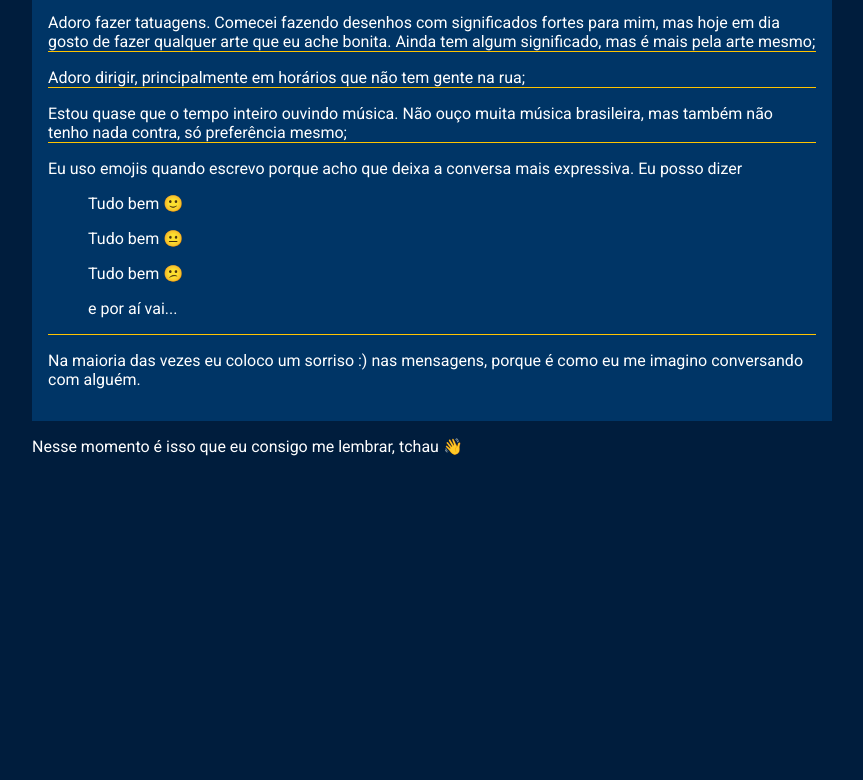
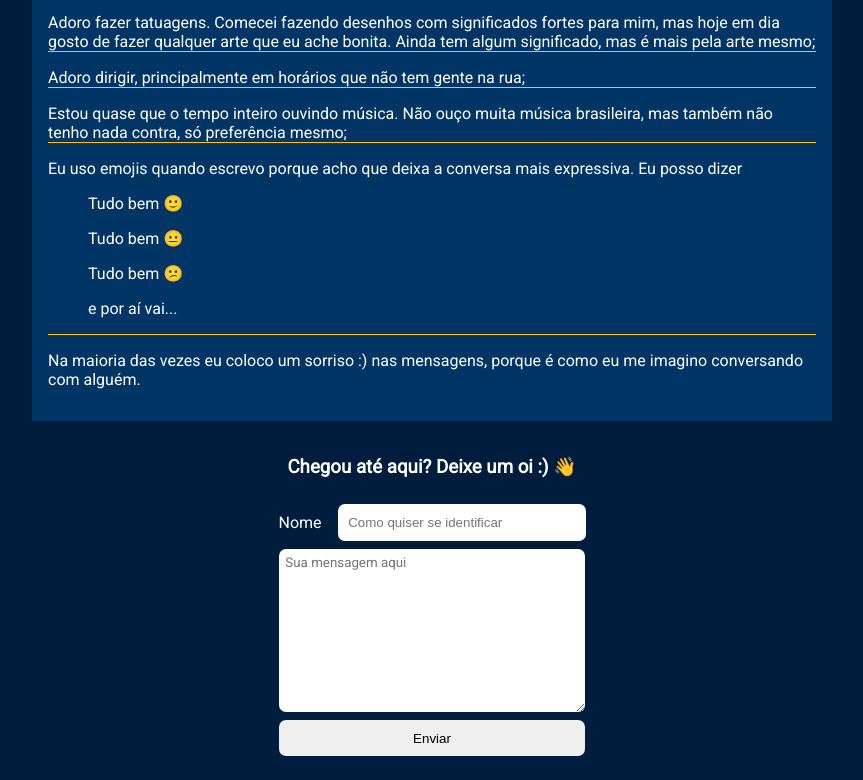
Before and after one commit to guirisnik/guirisnik.github.io, a plain HTML site: page index.html in a window 1280 px wide. Shown: the part 1280-2060 px from the top of the page, without its empty margins (208-1071 px from the left). Before the commit the page ends 1776 px from the top, so only its background shows below. Drawn offline with Linux system fonts and the light colour scheme.

Commit message:
Add message form

```diff
--- /dev/null
+++ b/firebase.mjs
@@ -0,0 +1,41 @@
+import { initializeApp } from "https://www.gstatic.com/firebasejs/9.19.1/firebase-app.js";
+import {
+  getFirestore,
+  collection,
+  addDoc,
+} from "https://www.gstatic.com/firebasejs/9.19.1/firebase-firestore.js";
+
+const firebaseConfig = {
+  apiKey: "AIzaSyDdYb2q_NMzHTD4LMH_qGXP67MHtUDC7jQ",
+  authDomain: "my-bio-6e772.firebaseapp.com",
+  projectId: "my-bio-6e772",
+  storageBucket: "my-bio-6e772.appspot.com",
+  messagingSenderId: "156385733773",
+  appId: "1:156385733773:web:c90eb0fb4a20ea5a2846c4",
+};
+
+// Initialize Firebase
+const app = initializeApp(firebaseConfig);
+
+const db = getFirestore(app);
+
+const nameInput = document.getElementById("nome");
+const messageInput = document.getElementById("mensagem");
+document.getElementById("submit").addEventListener("click", async function (event) {
+  this.toggleAttribute("disabled");
+  event.preventDefault();
+
+  await addDoc(collection(db, "comments"), {
+    createdAt: new Date().toISOString(),
+    name: nameInput.value,
+    message: messageInput.value,
+  });
+
+  this.toggleAttribute("disabled");
+  clearForm();
+});
+
+function clearForm() {
+  nameInput.value = "";
+  messageInput.value = "";
+}
--- a/index.html
+++ b/index.html
@@ -42,6 +42,53 @@
 
       .text-emphasis {
         color: #ffd60a;
+      }
+
+      form {
+        display: flex;
+        flex-direction: column;
+        align-items: center;
+        row-gap: .5em;
+      }
+
+      .input-container {
+        display: flex;
+        column-gap: 1em;
+        justify-content: center;
+        align-items: center;
+        margin-bottom: 0;
+      }
+
+      input {
+        min-width: 17em;
+      }
+
+      input#nome {
+        border-radius: 7px;
+        padding: 0.8em;
+        border: none;
+        outline: none;
+      }
+
+      input#nome:focus,
+      textarea:focus {
+        box-shadow: 0 0 10px 2px aliceblue;
+      }
+
+      textarea {
+        border-radius: 7px;
+        width: 22em;
+        padding: 0.5em;
+        outline: none;
+        border: none;
+        font-family: "Roboto", sans-serif;
+      }
+
+      button#submit {
+        border-radius: 7px;
+        padding: 0.8em;
+        width: 23em;
+        border: none;
       }
     </style>
   </head>
@@ -165,25 +212,26 @@
       </div>
     </div>
 
-    <p>Nesse momento é isso que eu consigo me lembrar, tchau 👋</p>
-    <script type="module">
-      // Import the functions you need from the SDKs you need
-      import { initializeApp } from "https://www.gstatic.com/firebasejs/9.19.1/firebase-app.js";
-      // TODO: Add SDKs for Firebase products that you want to use
-      // https://firebase.google.com/docs/web/setup#available-libraries
-
-      // Your web app's Firebase configuration
-      const firebaseConfig = {
-        apiKey: "AIzaSyDdYb2q_NMzHTD4LMH_qGXP67MHtUDC7jQ",
-        authDomain: "my-bio-6e772.firebaseapp.com",
-        projectId: "my-bio-6e772",
-        storageBucket: "my-bio-6e772.appspot.com",
-        messagingSenderId: "156385733773",
-        appId: "1:156385733773:web:c90eb0fb4a20ea5a2846c4",
-      };
-
-      // Initialize Firebase
-      const app = initializeApp(firebaseConfig);
-    </script>
+    <form>
+      <h3>Chegou até aqui? Deixe um oi :) 👋</h3>
+      <div class="input-container">
+        <label for="nome">Nome</label>
+        <input
+          type="text"
+          name="nome"
+          id="nome"
+          placeholder="Como quiser se identificar"
+        />
+      </div>
+      <textarea
+        name="mensagem"
+        id="mensagem"
+        cols="30"
+        rows="10"
+        placeholder="Sua mensagem aqui"
+      ></textarea>
+      <button type="submit" id="submit">Enviar</button>
+    </form>
+    <script src="firebase.mjs" type="module"></script>
   </body>
 </html>
```
